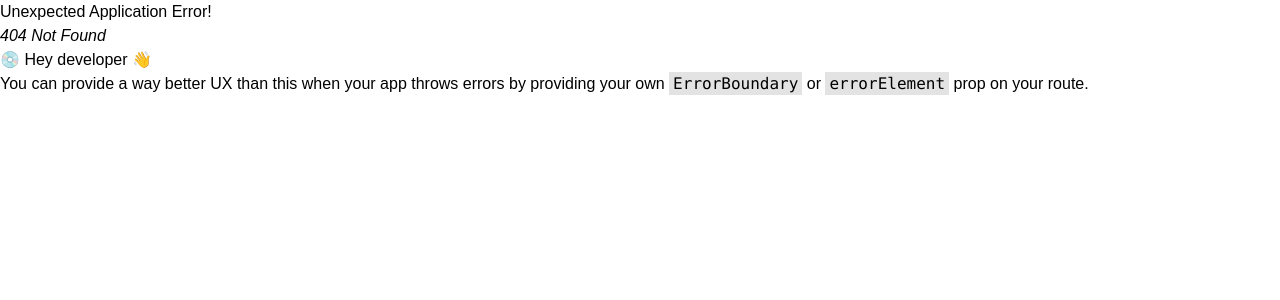
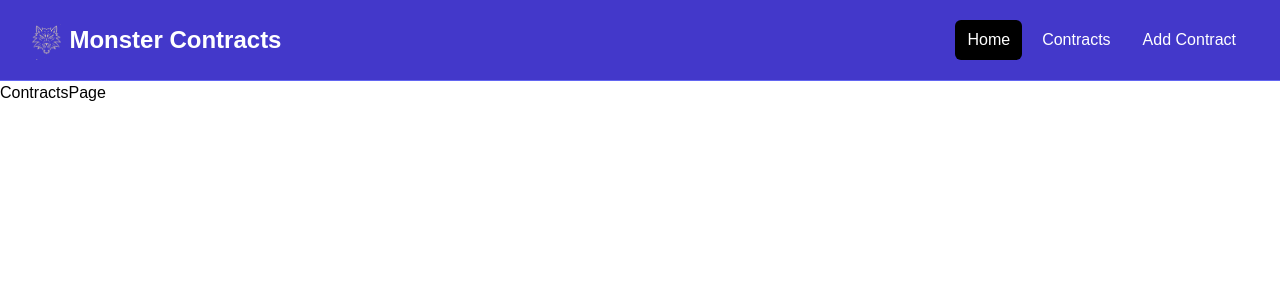
Before and after one commit to 404pandas/monster-contracts, a React (Vite) app: page /contracts in a window 1280 px wide. Before the commit this address had no page. Shown: the top 300 px of the page. Built offline with nearby package versions, Linux system fonts and the light colour scheme; a web font is replaced by a local one.

Commit message:
Typescript because duh

```diff
--- a/src/App.jsx
+++ b/src/App.jsx
@@ -6,12 +6,16 @@
 } from "react-router-dom";
 import MainLayout from "./layouts/MainLayout";
 import Home from "./pages/Home";
+import ContractsPage from "./pages/ContractsPage";
+import NotFound from "./pages/NotFound";
 
 const App = () => {
   const router = createBrowserRouter(
     createRoutesFromElements(
       <Route path='/' element={<MainLayout />}>
         <Route index element={<Home />} />
+        <Route path='contracts' element={<ContractsPage />} />
+        <Route path='*' element={<NotFound />} />
       </Route>
     )
   );
--- a/src/components/Nav/Nav.jsx
+++ b/src/components/Nav/Nav.jsx
@@ -1,3 +1,4 @@
+import { Link } from "react-router-dom";
 import logo from "../../assets/images/logo.png";
 
 const Nav = () => {
@@ -7,10 +8,7 @@
         <div className='mx-auto max-w-7xl px-2 sm:px-6 lg:px-8'>
           <div className='flex h-20 items-center justify-between'>
             <div className='flex flex-1 items-center justify-center md:items-stretch md:justify-start'>
-              <a
-                className='flex flex-shrink-0 items-center mr-4'
-                href='/index.html'
-              >
+              <Link className='flex flex-shrink-0 items-center mr-4' to='/'>
                 <img
                   className='h-10 w-auto'
                   src={logo}
@@ -19,27 +17,27 @@
                 <span className='hidden md:block text-white text-2xl font-bold ml-2'>
                   Monster Contracts
                 </span>
-              </a>
+              </Link>
               <div className='md:ml-auto'>
                 <div className='flex space-x-2'>
-                  <a
-                    href='/index.html'
+                  <Link
+                    to='/'
                     className='text-white bg-black hover:bg-gray-900 hover:text-white rounded-md px-3 py-2'
                   >
                     Home
-                  </a>
-                  <a
-                    href='/contracts.html'
+                  </Link>
+                  <Link
+                    to='/contracts'
                     className='text-white hover:bg-gray-900 hover:text-white rounded-md px-3 py-2'
                   >
                     Contracts
-                  </a>
-                  <a
-                    href='/add-contract.html'
+                  </Link>
+                  <Link
+                    to='/add-contract'
                     className='text-white hover:bg-gray-900 hover:text-white rounded-md px-3 py-2'
                   >
                     Add Contract
-                  </a>
+                  </Link>
                 </div>
               </div>
             </div>
--- /dev/null
+++ b/src/pages/ContractsPage.jsx
@@ -0,0 +1,5 @@
+const ContractsPage = () => {
+  return <div>ContractsPage</div>;
+};
+
+export default ContractsPage;
--- /dev/null
+++ b/src/pages/NotFound.jsx
@@ -0,0 +1,19 @@
+import { Link } from "react-router-dom";
+import { FaExclamationTriangle } from "react-icons/fa";
+
+const NotFoundPage = () => {
+  return (
+    <section className='text-center flex flex-col justify-center items-center h-96'>
+      <FaExclamationTriangle className='text-yellow-400 text-6xl mb-4' />
+      <h1 className='text-6xl font-bold mb-4'>404 Not Found</h1>
+      <p className='text-xl mb-5'>This page does not exist</p>
+      <Link
+        to='/'
+        className='text-white bg-indigo-700 hover:bg-indigo-900 rounded-md px-3 py-2 mt-4'
+      >
+        Go Back
+      </Link>
+    </section>
+  );
+};
+export default NotFoundPage;
```
